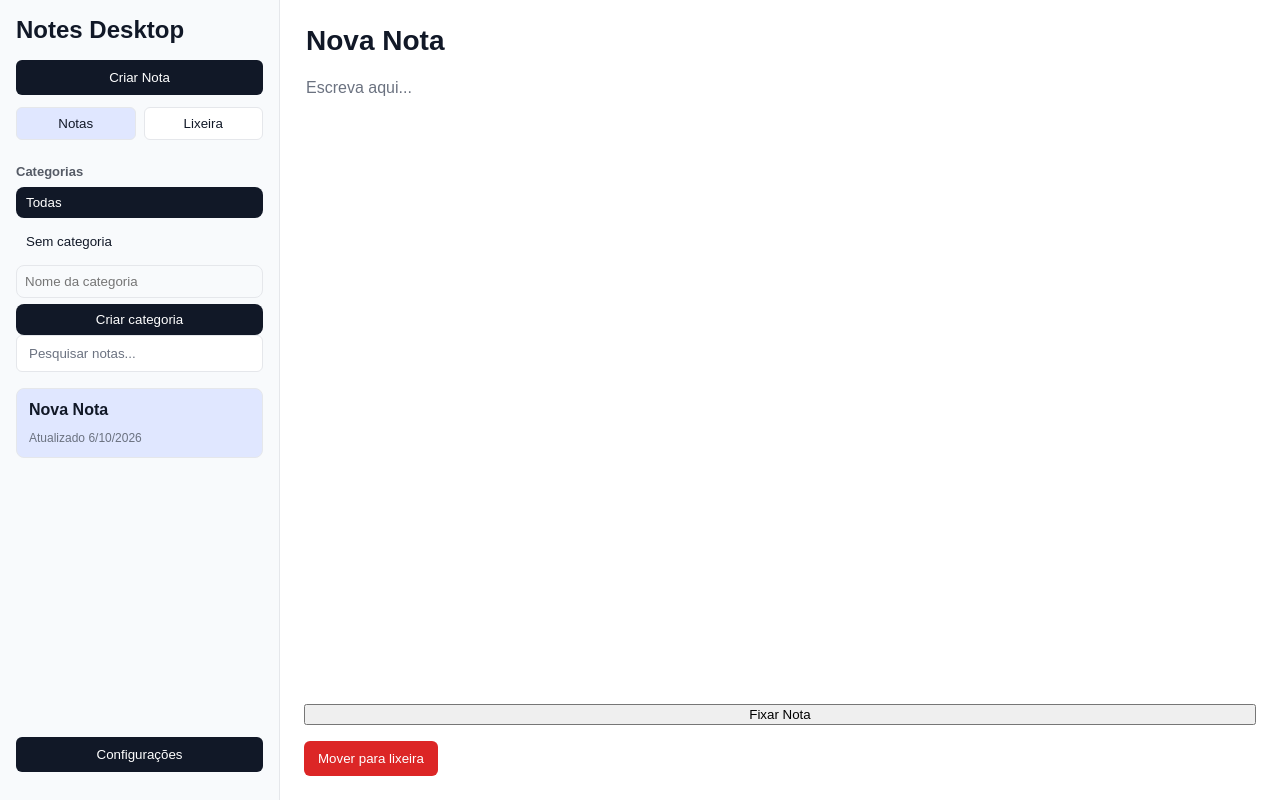
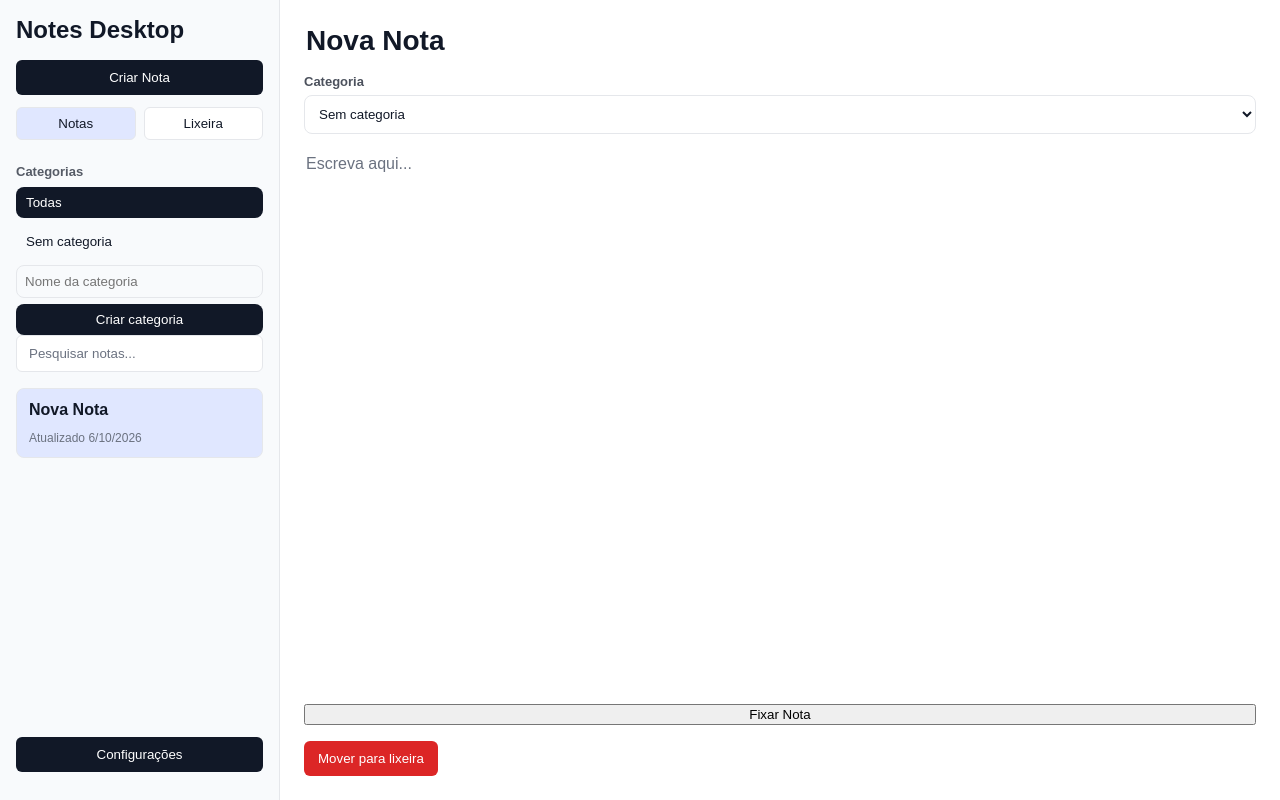
Before and after one commit to JoaoOliveira20/notes-desktop, a React (Vite) app: page / in a window 1280 px wide. Both pictures are taken after a click on the button "Criar Nota". Built offline with nearby package versions, Linux system fonts and the light colour scheme.

Commit message:
feat: add note category selector

```diff
--- a/src/components/NoteEditor/NoteEditor.css
+++ b/src/components/NoteEditor/NoteEditor.css
@@ -58,3 +58,23 @@
 .note-editor-delete:hover {
   background: var(--danger-hover);
 }
+
+.note-editor-category {
+  display: flex;
+  flex-direction: column;
+  gap: 6px;
+}
+
+.note-editor-category label {
+  font-size: 13px;
+  font-weight: 600;
+  opacity: 0.75;
+}
+
+.note-editor-category select {
+  padding: 10px;
+  border: 1px solid var(--border-color);
+  border-radius: 8px;
+  background: var(--input-bg);
+  color: var(--text-color);
+}
--- a/src/components/NoteEditor/NoteEditor.tsx
+++ b/src/components/NoteEditor/NoteEditor.tsx
@@ -2,14 +2,17 @@ import "./NoteEditor.css";
 import type { Note } from "../../types/Note";
 import type { ptBR } from "../../locales/pt-BR";
 import type { ViewMode } from "../../types/ViewMode";
+import type { Category } from "../../types/Category";
 
 type Translations = typeof ptBR;
 
 type NoteEditorProps = {
   selectedNote: Note;
   viewMode: ViewMode;
+  categories: Category[];
   onUpdateTitle: (title: string) => void;
   onUpdateContent: (content: string) => void;
+  onUpdateCategory: (categoryId: string | null) => void;
   onDeleteNote: () => void;
   onTogglePin: () => void;
   onRestoreNote: () => void;
@@ -20,10 +23,12 @@ export function NoteEditor({
   selectedNote,
   onUpdateTitle,
   onUpdateContent,
+  onUpdateCategory,
   onDeleteNote,
   onTogglePin,
   viewMode,
   onRestoreNote,
+  categories,
   t,
 }: NoteEditorProps) {
   return (
@@ -35,6 +40,28 @@ export function NoteEditor({
           onUpdateTitle(event.target.value);
         }}
       />
+
+      {viewMode === "notes" && (
+        <div className="note-editor-category">
+          <label>{t.category}</label>
+
+          <select
+            value={selectedNote.categoryId ?? ""}
+            onChange={(event) => {
+              const categoryId = event.target.value || null;
+              onUpdateCategory(categoryId);
+            }}
+          >
+            <option value="">{t.uncategorized}</option>
+
+            {categories.map((category) => (
+              <option key={category.id} value={category.id}>
+                {category.name}
+              </option>
+            ))}
+          </select>
+        </div>
+      )}
 
       <textarea
         className="note-editor-textarea"
--- a/src/locales/en.ts
+++ b/src/locales/en.ts
@@ -50,4 +50,5 @@ export const en = {
   confirmDeleteCategoryTitle: "Delete category?",
   confirmDeleteCategoryMessage:
     "Notes in this category will not be deleted. They will become uncategorized.",
+  category: "Category",
 };
--- a/src/locales/pt-BR.ts
+++ b/src/locales/pt-BR.ts
@@ -51,4 +51,5 @@ export const ptBR = {
   confirmDeleteCategoryTitle: "Apagar categoria?",
   confirmDeleteCategoryMessage:
     "As notas desta categoria não serão apagadas. Elas ficarão como sem categoria.",
+  category: "Categoria",
 };
--- a/src/pages/HomePage/HomePage.tsx
+++ b/src/pages/HomePage/HomePage.tsx
@@ -39,6 +39,7 @@ export function HomePage() {
     changeSelectedCategory,
     createCategory,
     deleteCategory,
+    updateNoteCategory,
   } = useNotes();
 
   const { theme, toggleTheme } = useTheme();
@@ -149,8 +150,10 @@ export function HomePage() {
         <NoteEditor
           selectedNote={visibleSelectedNote}
           viewMode={viewMode}
+          categories={categories}
           onUpdateTitle={updateTitle}
           onUpdateContent={updateContent}
+          onUpdateCategory={updateNoteCategory}
           onDeleteNote={() => setIsDeleteModalOpen(true)}
           onTogglePin={togglePin}
           onRestoreNote={handleRestoreNote}
```
